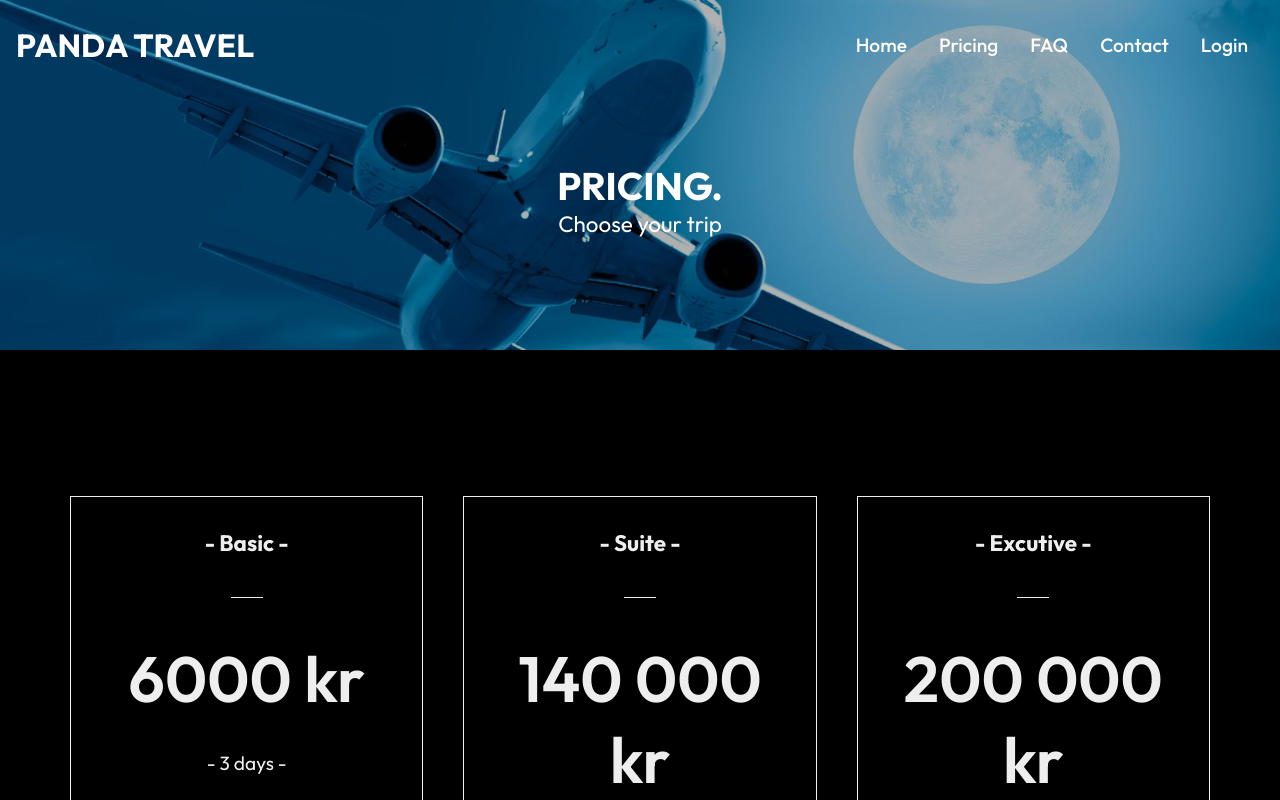
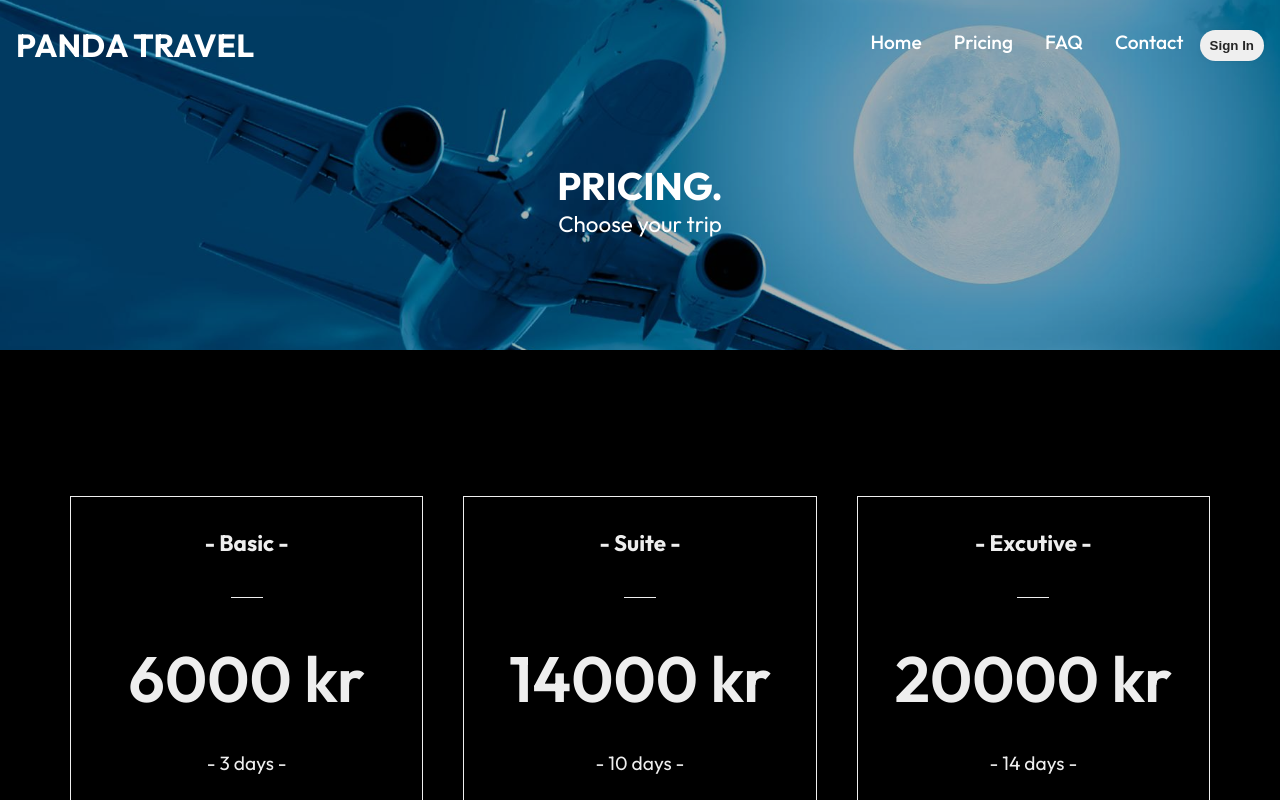
Before and after one commit to Ahmedm100/traveling-master, a React (Create React App) app in the folder Farid/: page /pricing in a window 1280 px wide. Shown: the top 800 px of the page. Built offline with nearby package versions, Linux system fonts and the light colour scheme.

Commit message:
Fixade priser samt det sista med Login-Logout-Form

```diff
--- a/Farid/src/components/Navbar.js
+++ b/Farid/src/components/Navbar.js
@@ -1,28 +1,19 @@
 import React,{useState} from "react";
-import { Link } from "react-router-dom";
+import { Link, useNavigate } from "react-router-dom";
 import {FaBars, FaTimes} from 'react-icons/fa'
 import '../components/Styles/NavbarStyles.css'
-import Login from "../../src/components/auth/Login";
-
+import { auth } from "./config/firebase";
+import { logOut } from "./auth/Auth";
 
 const Navbar =()=>{
 
-    const[click, setClick]=useState(false)
-    const handleClick =()=> setClick(!click)
+    const [click, setClick] = useState(false);
+    const currentUser = auth.currentUser;
+    const navigate = useNavigate();
 
-    const [color, setColor] =useState(false)
-    const changeColor =()=>{
-        if (window.scrollY>=100){
-            setColor(true)
-        }else{
-            setColor(false)
-        }
-    }
-
-    window.addEventListener('scroll', changeColor)
-
-return(
-<div className={color ? 'header header-bg' :'header'}>
+    const handleClick = () => setClick(!click);
+return (
+<div className="header">
    <Link to='/'><h1> PANDA TRAVEL</h1></Link>
     <ul className={click ? 'nav-menu active' : 'nav-menu'}>
         <li>
@@ -37,21 +28,21 @@ return(
         <li>
             <Link to='/contact'>Contact</Link>
         </li>
-        <li>
-            <Link to='/login'>Login</Link>
-        </li>
-
+        {currentUser ? (
+        <button onClick={() => logOut(navigate)} className="logout-button">
+          Logout
+        </button>
+      ) : (
+        <Link to="/login">
+          <button className="login-button">Sign In</button>
+        </Link>
+      )}
     </ul>
     <div className="hamburger" onClick={handleClick}>
       {click ?(<FaTimes size={20} style ={{color:'#fff'}} />) :( <FaBars size={20} style ={{color:'#fff'}} />)}
+    </div>
 
-
-
-    </div>
 </div>
-
-
-);
+ )
 }
-
-export default Navbar
+export default Navbar;
--- a/Farid/src/components/Pricing.js
+++ b/Farid/src/components/Pricing.js
@@ -20,7 +20,7 @@ return(
         <div className="card">
             <h3>- Suite -</h3>
             <span className="bar"></span>
-            <p className="btc">140 000 kr</p>
+            <p className="btc">14000 kr</p>
             <p>- 10 days -</p>
             <p>- Regular Inclusive -</p>
             <p>- Suite with pool -</p>
@@ -32,7 +32,7 @@ return(
         <div className="card">
             <h3>- Excutive -</h3>
             <span className="bar"></span>
-            <p className="btc">200 000 kr</p>
+            <p className="btc">20000 kr</p>
             <p>- 14 days -</p>
             <p>- All Inclusive -</p>
              <p></p><br></br>
--- a/Farid/src/components/Styles/NavbarStyles.css
+++ b/Farid/src/components/Styles/NavbarStyles.css
@@ -31,6 +31,26 @@
 .hamburger{
 
     display: none;
+}
+
+.login-button, .logout-button{
+    display: inline-flex;
+    align-items: center;
+    justify-content: center;
+    padding: 8px 10px;
+    border: 0;
+    position: relative;
+    overflow: hidden;
+    border-radius: 10rem;
+    transition: all 0.02s;
+    font-weight: bold;
+    color: rgb(37, 37, 37);
+    z-index: 0;
+    box-shadow: 0 0px 7px -5px rgba(0, 0, 0, 0.5);
+}
+.login-button:hover, .logout-button:hover{
+    background: rgb(193, 228, 248);
+    color: rgb(0, 0, 0);
 }
 
 @media screen and (max-width:1240px){
@@ -68,5 +88,4 @@
     font-size: 2rem;
 }
 
-
 }
```
Also changed, not shown: Farid/src/components/auth/AuthChecker.js (deleted, +0 -23 lines).
